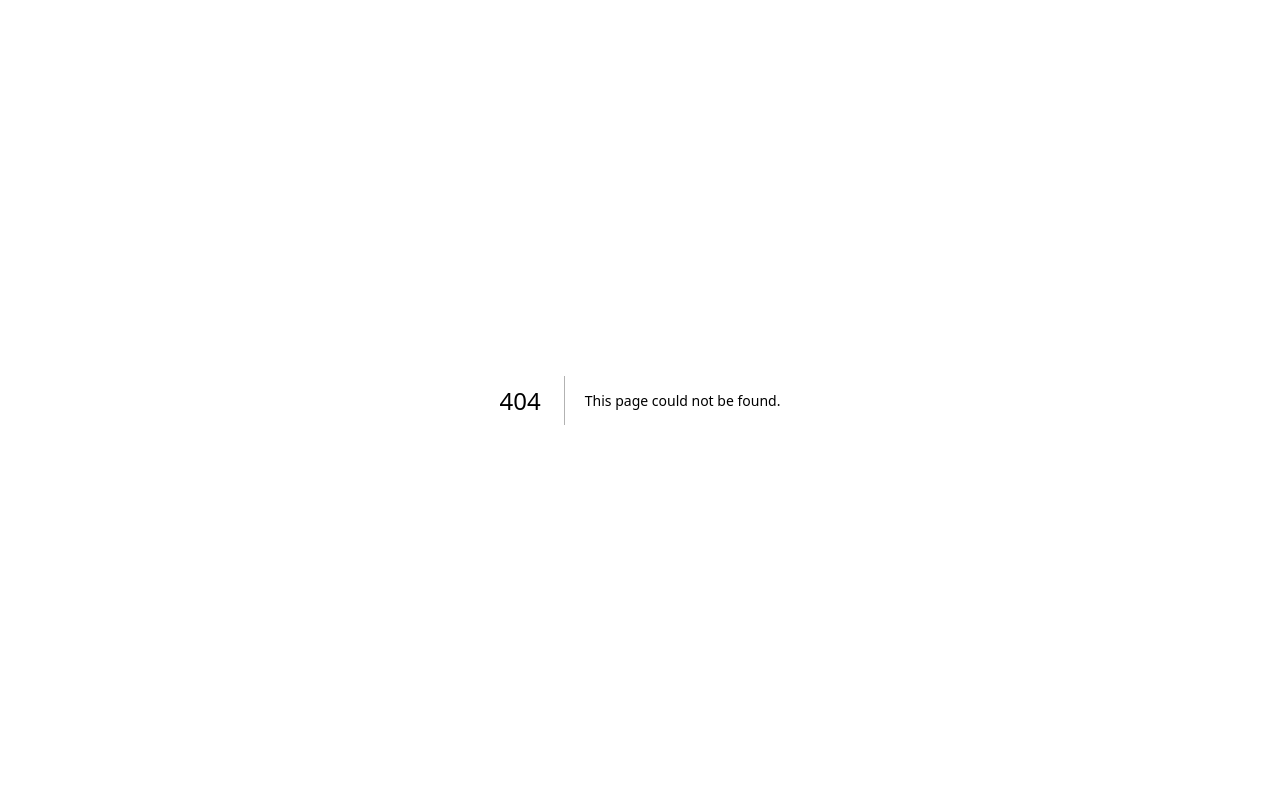
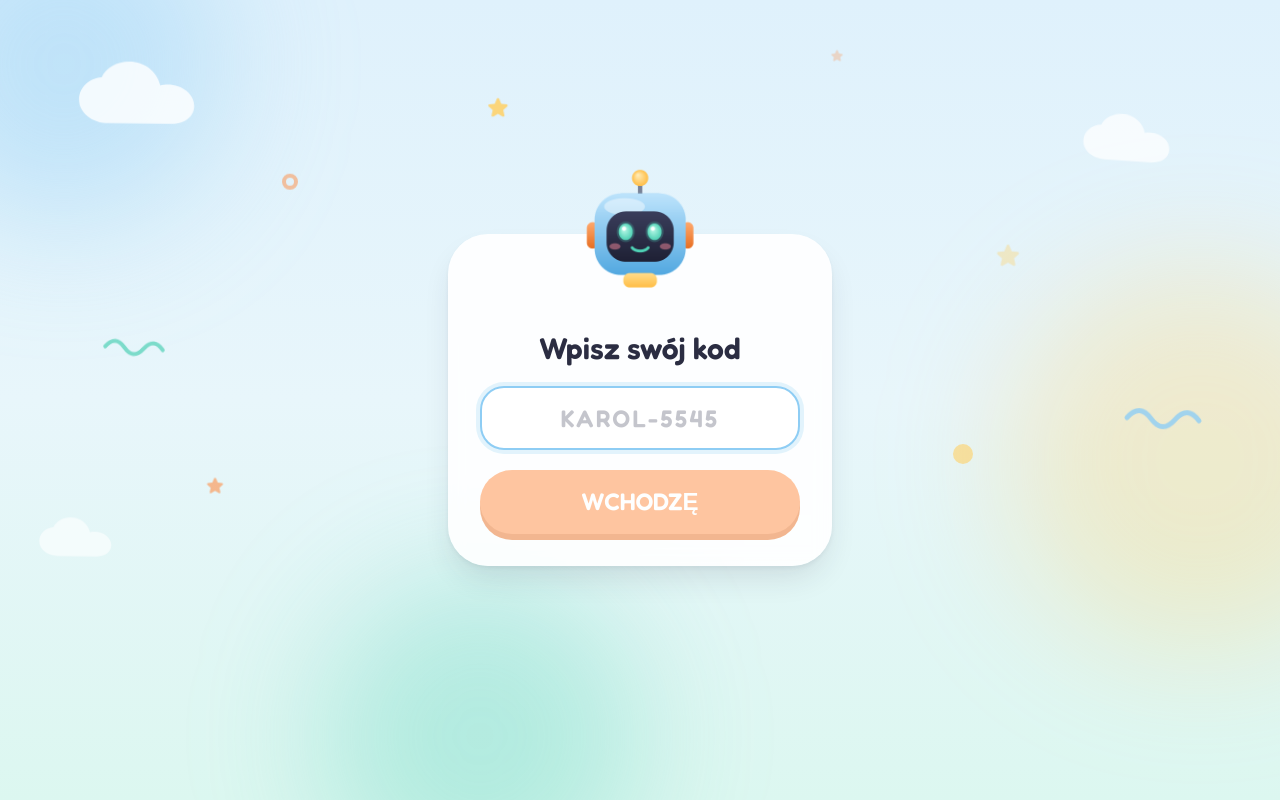
Before and after one commit to L0rak/Pytajek, a Next.js app: page /kod in a window 1280 px wide. Before the commit this address had no page. Built offline with nearby package versions, Linux system fonts and the light colour scheme.

Commit message:
added kid code screen

```diff
--- /dev/null
+++ b/app/kod/page.tsx
@@ -0,0 +1,82 @@
+"use client";
+
+import { useState } from "react";
+import { useRouter } from "next/navigation";
+import Image from "next/image";
+import { AlertCircle, Loader2 } from "lucide-react";
+import { SkyBackground } from "@/src/components/robot/SkyBackground";
+
+// Logowanie dziecka kodem od rodzica, np. KAROL-5545.
+export default function ChildCodePage() {
+  const router = useRouter();
+  const [code, setCode] = useState("");
+  const [error, setError] = useState<string | null>(null);
+  const [isLoading, setIsLoading] = useState(false);
+
+  const handleSubmit = async (e: React.FormEvent<HTMLFormElement>) => {
+    e.preventDefault();
+    setError(null);
+    setIsLoading(true);
+    try {
+      const res = await fetch("/api/child/login", {
+        method: "POST",
+        headers: { "Content-Type": "application/json" },
+        body: JSON.stringify({ code }),
+      });
+      if (!res.ok) {
+        const data = await res.json().catch(() => null);
+        setError(data?.error ?? "Nie udało się zalogować.");
+        return;
+      }
+      router.push("/robot");
+    } catch {
+      setError("Nie udało się zalogować.");
+    } finally {
+      setIsLoading(false);
+    }
+  };
+
+  return (
+    <div className="relative flex min-h-screen items-center justify-center overflow-hidden px-4 py-12 text-ink">
+      <SkyBackground />
+      <form
+        onSubmit={handleSubmit}
+        className="relative w-full max-w-sm space-y-5 rounded-[2.5rem] bg-white/90 p-8 pt-24 shadow-lift backdrop-blur"
+      >
+        <div className="absolute -top-16 left-1/2 h-36 w-36 -translate-x-1/2 animate-bob">
+          <Image src="/robot/robot-idle.png" alt="Robot Pytajek" fill priority sizes="144px" className="object-contain" />
+        </div>
+
+        <h1 className="text-center font-display text-3xl font-semibold">Wpisz swój kod</h1>
+
+        {error && (
+          <div className="flex items-center gap-2 rounded-2xl bg-orange-light p-3 text-sm font-semibold text-orange-deep">
+            <AlertCircle className="h-4 w-4 shrink-0" />
+            <p>{error}</p>
+          </div>
+        )}
+
+        <input
+          name="code"
+          required
+          autoFocus
+          autoComplete="off"
+          autoCapitalize="characters"
+          placeholder="KAROL-5545"
+          aria-label="Kod"
+          value={code}
+          onChange={(e) => setCode(e.target.value.toUpperCase())}
+          className="h-16 w-full rounded-3xl border-2 border-sky-light bg-cream text-center font-display text-2xl font-semibold tracking-widest text-ink placeholder:text-ink-soft/40 transition focus:border-sky focus:bg-white focus:outline-none focus:ring-4 focus:ring-sky/25"
+        />
+
+        <button
+          type="submit"
+          disabled={isLoading || !code.trim()}
+          className="flex h-16 w-full items-center justify-center rounded-full bg-orange font-display text-2xl font-semibold text-white shadow-[0_6px_0_var(--color-orange-deep)] transition-[transform,box-shadow] duration-100 active:translate-y-1.5 active:shadow-none disabled:opacity-50"
+        >
+          {isLoading ? <Loader2 className="h-6 w-6 animate-spin" /> : "WCHODZĘ"}
+        </button>
+      </form>
+    </div>
+  );
+}
```
